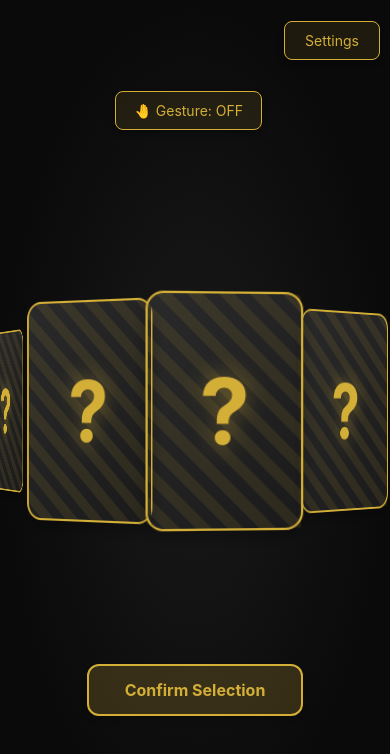
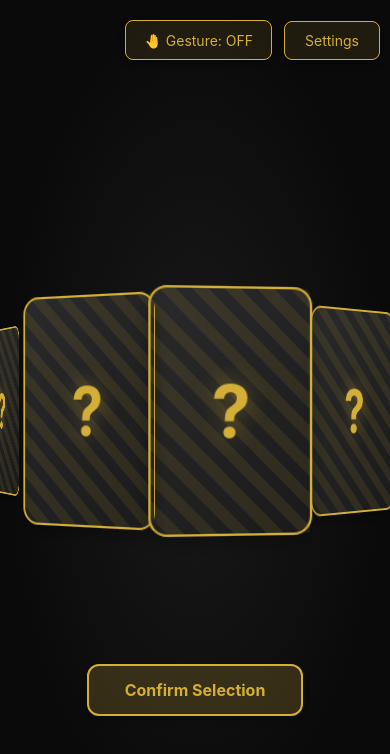
Before and after one commit to RoseBud13/gachacha, a React (Vite) app in the folder webapp/: page / in a window 390 px wide. Shown: the top 754 px of the page. Built offline with nearby package versions, Linux system fonts and the light colour scheme.

Commit message:
fix: fixed cards movement wrong behavior on safari

```diff
--- a/webapp/index.html
+++ b/webapp/index.html
@@ -1,9 +1,17 @@
-<!DOCTYPE html>
+<!doctype html>
 <html lang="en">
   <head>
     <meta charset="UTF-8" />
     <link rel="icon" type="image/svg+xml" href="/vite.svg" />
-    <meta name="viewport" content="width=device-width, initial-scale=1.0" />
+    <meta
+      name="viewport"
+      content="width=device-width, initial-scale=1.0, maximum-scale=1.0, user-scalable=no, viewport-fit=cover"
+    />
+    <meta name="apple-mobile-web-app-capable" content="yes" />
+    <meta
+      name="apple-mobile-web-app-status-bar-style"
+      content="black-translucent"
+    />
     <meta
       name="description"
       content="A fun lucky card drawing web app with 3D card animations"
--- a/webapp/src/App.css
+++ b/webapp/src/App.css
@@ -1,20 +1,27 @@
 * {
   box-sizing: border-box;
+  -webkit-tap-highlight-color: transparent;
 }
 
 #root {
   width: 100%;
   min-height: 100vh;
   background: #0a0a0a;
+  overflow: hidden;
+  position: relative;
 }
 
 body {
   margin: 0;
   padding: 0;
-  font-family: -apple-system, BlinkMacSystemFont, 'Segoe UI', 'Roboto', 'Oxygen',
-    'Ubuntu', 'Cantarell', 'Fira Sans', 'Droid Sans', 'Helvetica Neue',
-    sans-serif;
+  font-family:
+    -apple-system, BlinkMacSystemFont, 'Segoe UI', 'Roboto', 'Oxygen', 'Ubuntu',
+    'Cantarell', 'Fira Sans', 'Droid Sans', 'Helvetica Neue', sans-serif;
   -webkit-font-smoothing: antialiased;
   -moz-osx-font-smoothing: grayscale;
   background: #0a0a0a;
+  overflow: hidden;
+  position: fixed;
+  width: 100%;
+  height: 100%;
 }
--- a/webapp/src/components/GestureControl.css
+++ b/webapp/src/components/GestureControl.css
@@ -13,6 +13,7 @@
 }
 
 .gesture-toggle-button {
+  height: 44px;
   padding: 8px 24px;
   font-size: 16px;
   background: rgba(212, 175, 55, 0.1);
@@ -25,20 +26,28 @@
   white-space: nowrap;
 }
 
-.gesture-toggle-button:hover {
-  transform: translateY(-2px);
-  background: rgba(212, 175, 55, 0.2);
-  box-shadow: 0 0 16px rgba(212, 175, 55, 0.4);
+@media (hover: hover) and (pointer: fine) {
+  .gesture-toggle-button:hover {
+    transform: translateY(-2px);
+    background: rgba(212, 175, 55, 0.2);
+    box-shadow: 0 0 16px rgba(212, 175, 55, 0.4);
+  }
+
+  .gesture-toggle-button.active:hover {
+    box-shadow: 0 6px 24px rgba(80, 200, 120, 0.5);
+  }
+
+  .gesture-status-toggle:hover {
+    background: rgba(255, 255, 255, 0.15);
+    transform: translateY(-2px);
+    box-shadow: 0 4px 12px rgba(0, 0, 0, 0.3);
+  }
 }
 
 .gesture-toggle-button.active {
   color: white;
   background: linear-gradient(135deg, #50c878 0%, #3da65d 100%);
   box-shadow: 0 4px 16px rgba(80, 200, 120, 0.3);
-}
-
-.gesture-toggle-button.active:hover {
-  box-shadow: 0 6px 24px rgba(80, 200, 120, 0.5);
 }
 
 .gesture-status-toggle {
@@ -55,12 +64,6 @@
   justify-content: center;
   min-width: 48px;
   backdrop-filter: blur(10px);
-}
-
-.gesture-status-toggle:hover {
-  background: rgba(255, 255, 255, 0.15);
-  transform: translateY(-2px);
-  box-shadow: 0 4px 12px rgba(0, 0, 0, 0.3);
 }
 
 .gesture-status-toggle:active {
@@ -201,11 +204,6 @@
 
 /* Mobile responsiveness */
 @media (max-width: 768px) {
-  .gesture-control {
-    top: 70px;
-    right: 10px;
-  }
-
   .gesture-buttons {
     gap: 6px;
   }
@@ -213,6 +211,7 @@
   .gesture-toggle-button {
     padding: 10px 18px;
     font-size: 14px;
+    height: 40px;
   }
 
   .gesture-status-toggle {
--- a/webapp/src/index.css
+++ b/webapp/src/index.css
@@ -29,6 +29,17 @@
   margin: 0;
   padding: 0;
   box-sizing: border-box;
+  -webkit-tap-highlight-color: transparent;
+}
+
+html,
+body {
+  overflow: hidden;
+  position: fixed;
+  width: 100%;
+  height: 100%;
+  -webkit-overflow-scrolling: touch;
+  overscroll-behavior: none;
 }
 
 body {
@@ -37,11 +48,14 @@ body {
   min-width: 320px;
   min-height: 100vh;
   background: var(--color-bg-primary);
+  touch-action: pan-y;
 }
 
 #root {
   width: 100%;
   min-height: 100vh;
+  overflow: hidden;
+  position: relative;
 }
 
 h1 {
--- a/webapp/src/pages/HomePage.css
+++ b/webapp/src/pages/HomePage.css
@@ -54,6 +54,9 @@
   align-items: center;
   justify-content: center;
   perspective: 1500px;
+  -webkit-perspective: 1500px;
+  touch-action: pan-y;
+  -webkit-overflow-scrolling: touch;
 }
 
 .cards-wrapper {
@@ -61,6 +64,9 @@
   width: 160px;
   height: 240px;
   transform-style: preserve-3d;
+  -webkit-transform-style: preserve-3d;
+  transform: translateZ(0);
+  -webkit-transform: translateZ(0);
 }
 
 .card {
@@ -68,10 +74,11 @@
   width: 160px;
   height: 240px;
   cursor: pointer;
-  transition:
-    transform 0.1s ease-out,
-    opacity 0.3s ease;
+  transition: opacity 0.2s ease;
   transform-style: preserve-3d;
+  -webkit-transform-style: preserve-3d;
+  will-change: transform, opacity;
+  touch-action: manipulation;
 }
 
 .card.selected {
@@ -93,12 +100,17 @@
   position: relative;
   width: 100%;
   height: 100%;
-  transition: transform 0.8s;
+  transition:
+    transform 0.8s,
+    -webkit-transform 0.8s;
   transform-style: preserve-3d;
+  -webkit-transform-style: preserve-3d;
+  will-change: transform;
 }
 
 .card.flipped .card-inner {
   transform: rotateY(180deg);
+  -webkit-transform: rotateY(180deg);
 }
 
 .card-back,
@@ -107,8 +119,10 @@
   width: 100%;
   height: 100%;
   backface-visibility: hidden;
+  -webkit-backface-visibility: hidden;
   border-radius: 16px;
   box-shadow: 0 8px 16px rgba(0, 0, 0, 0.3);
+  will-change: transform;
 }
 
 .card-back {
@@ -154,6 +168,7 @@
   background: linear-gradient(135deg, #2a2a2a 0%, #1a1a1a 100%);
   border: 2px solid #d4af37;
   transform: rotateY(180deg);
+  -webkit-transform: rotateY(180deg);
   display: flex;
   align-items: center;
   justify-content: center;
@@ -256,16 +271,20 @@
 @media (max-width: 768px) {
   .card-container {
     height: 60vh;
+    -webkit-perspective: 1200px;
+    perspective: 1200px;
   }
 
   .cards-wrapper {
-    width: 160px;
-    height: 240px;
+    width: 140px !important;
+    height: 210px !important;
+    transform: translateZ(0);
+    -webkit-transform: translateZ(0);
   }
 
   .card {
-    width: 160px;
-    height: 240px;
+    width: 140px !important;
+    height: 210px !important;
   }
 
   .settings-button {
@@ -278,4 +297,16 @@
     padding: 14px 36px;
     font-size: 16px;
   }
+
+  .card-back-logo {
+    font-size: 60px;
+  }
+
+  .card-content h2 {
+    font-size: 36px;
+  }
+
+  .card-content p {
+    font-size: 16px;
+  }
 }
--- a/webapp/src/pages/HomePage.tsx
+++ b/webapp/src/pages/HomePage.tsx
@@ -62,14 +62,19 @@ const HomePage: React.FC = () => {
   useEffect(() => {
     if (!isMoving) return;
 
-    const animate = () => {
+    let lastTime = performance.now();
+
+    const animate = (currentTime: number) => {
+      const deltaTime = (currentTime - lastTime) / 16.67; // Normalize to 60fps
+      lastTime = currentTime;
+
       // Use gesture speed when gesture control is enabled, otherwise use normal speed
       const speed =
         gestureEnabled && Math.abs(gestureSpeed) > 0.05
           ? Math.abs(gestureSpeed) * 2 * moveSpeed // Gesture-controlled speed
           : 0.5 * moveSpeed; // Normal automatic speed
 
-      setRotation(prev => prev + speed * direction);
+      setRotation(prev => prev + speed * direction * deltaTime);
       animationRef.current = requestAnimationFrame(animate);
     };
 
@@ -155,30 +160,43 @@ const HomePage: React.FC = () => {
     setIsMoving(true);
   };
 
+  // Calculate radius once and memoize it
+  const radius = React.useMemo(() => {
+    const screenWidth = window.innerWidth;
+    const baseRadius = screenWidth * 0.25;
+    const cardAmountFactor = Math.max(1, cardAmount / 10);
+    const minRadius = 200 * cardAmountFactor;
+    const maxRadius = 400 * cardAmountFactor;
+    return Math.min(
+      maxRadius,
+      Math.max(minRadius, baseRadius * cardAmountFactor)
+    );
+  }, [cardAmount]);
+
+  // Calculate card dimensions once and memoize them
+  const cardDimensions = React.useMemo(
+    () => ({
+      width: Math.max(120, 160 - cardAmount * 2),
+      height: Math.max(180, 240 - cardAmount * 3)
+    }),
+    [cardAmount]
+  );
+
   // Calculate card positions
   const getCardStyle = (index: number): React.CSSProperties => {
     const anglePerCard = 360 / cardAmount;
     const angle = (index * anglePerCard - rotation) * (Math.PI / 180);
-    // Dynamic radius based on screen width and card amount
-    const screenWidth = window.innerWidth;
-    const baseRadius = screenWidth * 0.25;
-    const cardAmountFactor = Math.max(1, cardAmount / 10); // Scale up for more cards
-    const minRadius = 200 * cardAmountFactor;
-    const maxRadius = 400 * cardAmountFactor;
-    const radius = Math.min(
-      maxRadius,
-      Math.max(minRadius, baseRadius * cardAmountFactor)
-    );
     const x = Math.sin(angle) * radius;
     const z = Math.cos(angle) * radius;
     const scale = (z + radius) / (radius * 2);
     const rotateY = index * anglePerCard - rotation;
 
     return {
-      transform: `translate3d(${x}px, 0, ${z}px) rotateY(${rotateY}deg) scale(${scale})`,
+      transform: `translate3d(${x.toFixed(2)}px, 0px, ${z.toFixed(2)}px) rotateY(${rotateY.toFixed(2)}deg) scale(${scale.toFixed(3)})`,
+      WebkitTransform: `translate3d(${x.toFixed(2)}px, 0px, ${z.toFixed(2)}px) rotateY(${rotateY.toFixed(2)}deg) scale(${scale.toFixed(3)})`,
       zIndex: Math.round(z + radius),
       opacity: scale > 0.3 ? 1 : 0.3
-    };
+    } as React.CSSProperties;
   };
 
   return (
@@ -212,8 +230,8 @@ const HomePage: React.FC = () => {
           <div
             className="cards-wrapper"
             style={{
-              width: `${Math.max(120, 160 - cardAmount * 2)}px`,
-              height: `${Math.max(180, 240 - cardAmount * 3)}px`
+              width: `${cardDimensions.width}px`,
+              height: `${cardDimensions.height}px`
             }}
           >
             {cardContents.slice(0, cardAmount).map((card, index) => (
@@ -224,8 +242,8 @@ const HomePage: React.FC = () => {
                 }`}
                 style={{
                   ...getCardStyle(index),
-                  width: `${Math.max(120, 160 - cardAmount * 2)}px`,
-                  height: `${Math.max(180, 240 - cardAmount * 3)}px`
+                  width: `${cardDimensions.width}px`,
+                  height: `${cardDimensions.height}px`
                 }}
                 onClick={() => handleCardClick(index)}
               >
```
